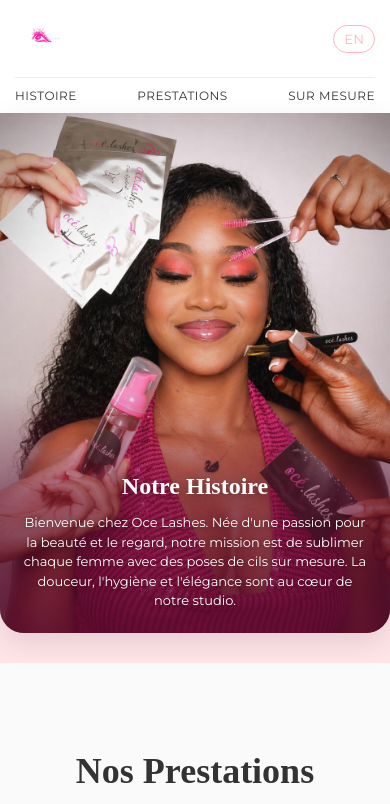
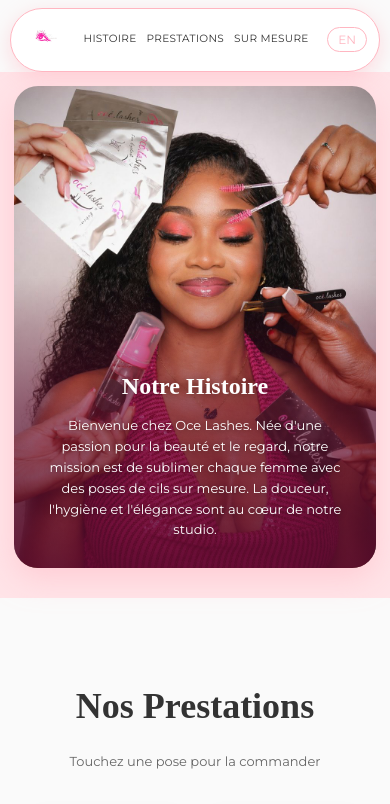
Before and after one commit to alanedeffo04-wq/oce_lashes, a plain HTML site: page index.html in a window 390 px wide. Shown: the top 804 px of the page. Drawn offline with Linux system fonts and the light colour scheme; a web font is replaced by a local one.

Commit message:
commit 5

```diff
--- a/style.css
+++ b/style.css
@@ -183,3 +183,31 @@ footer { background-color: var(--text-dark); color: var(--white); padding: 50px
 @media (prefers-reduced-motion: reduce) {
     .history-container .history-text h1, .history-container .history-text p { animation: none; }
 }
+
+/* Menu mobile : une seule barre arrondie */
+@media (max-width: 768px) {
+    nav {
+        position: sticky; top: 8px;
+        flex-direction: row; flex-wrap: nowrap; justify-content: space-between; align-items: center;
+        gap: 8px; margin: 8px 10px 0; padding: 6px 12px;
+        background: var(--white); border: 1.5px solid var(--pink-dark); border-radius: 50px;
+        box-shadow: 0 6px 20px rgba(255,182,193,0.45);
+    }
+    .logo-img { height: 42px; margin: 0; flex-shrink: 0; }
+    .nav-links {
+        order: 0; flex: 1; width: auto; margin: 0; padding: 0; border: none;
+        flex-direction: row; justify-content: center; gap: 10px; white-space: nowrap;
+    }
+    .nav-links a { margin: 0; font-size: 10.5px; letter-spacing: 0.3px; }
+    #lang-toggle { order: 0; flex-shrink: 0; padding: 4px 10px; font-size: 12px; }
+}
+
+/* Histoire : de l'espace autour de la photo (mobile) */
+@media (max-width: 768px) {
+    #histoire { padding: 14px 14px 30px; }
+    .history-container { border-radius: 24px; box-shadow: 0 10px 30px rgba(255,182,193,0.5); }
+    .history-container .history-image img { max-height: 520px; }
+    .history-container .history-text { padding: 90px 28px 28px; }
+    .history-container .history-text h1 { font-size: 24px; margin-bottom: 10px; }
+    .history-container .history-text p { font-size: 13px; line-height: 1.6; }
+}
```
